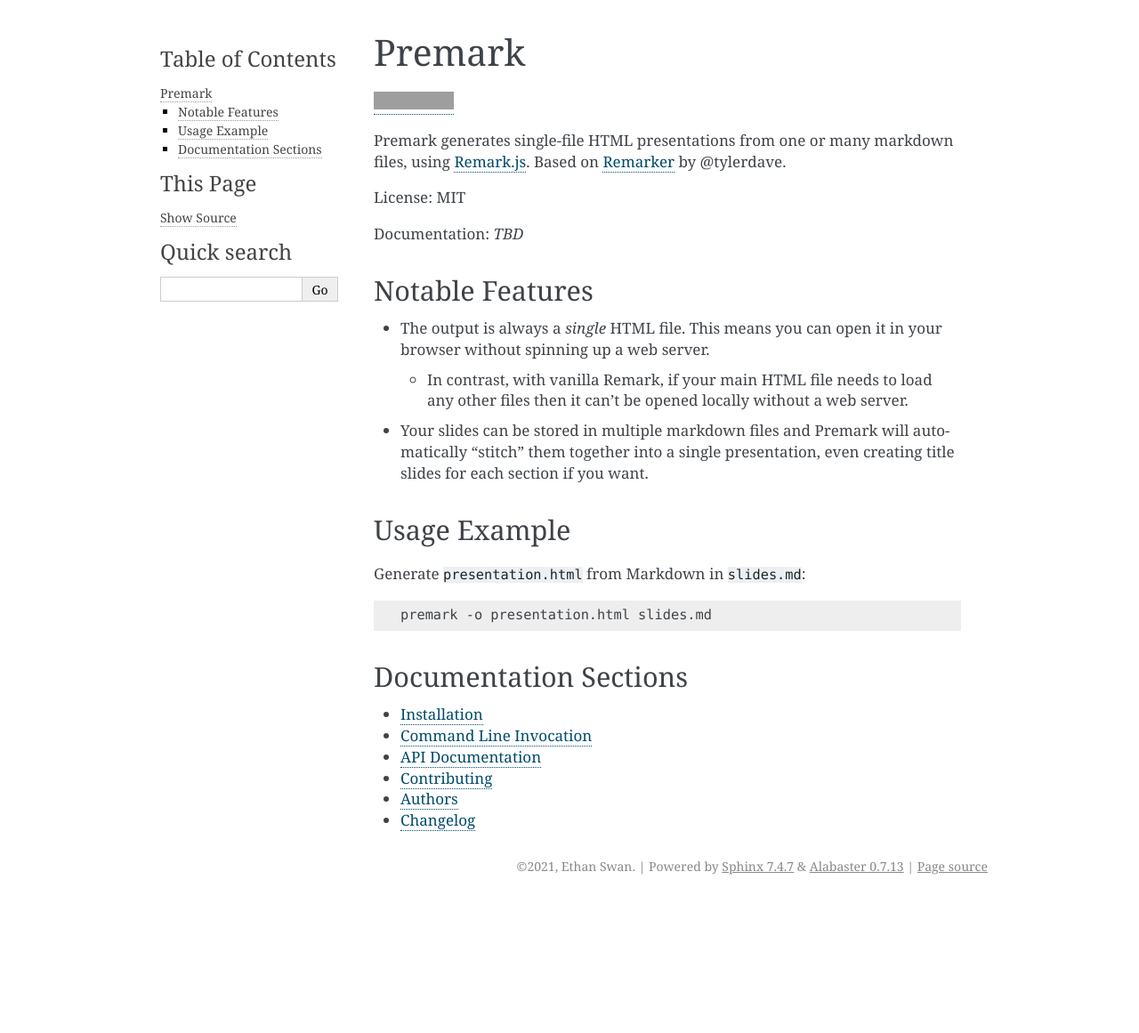
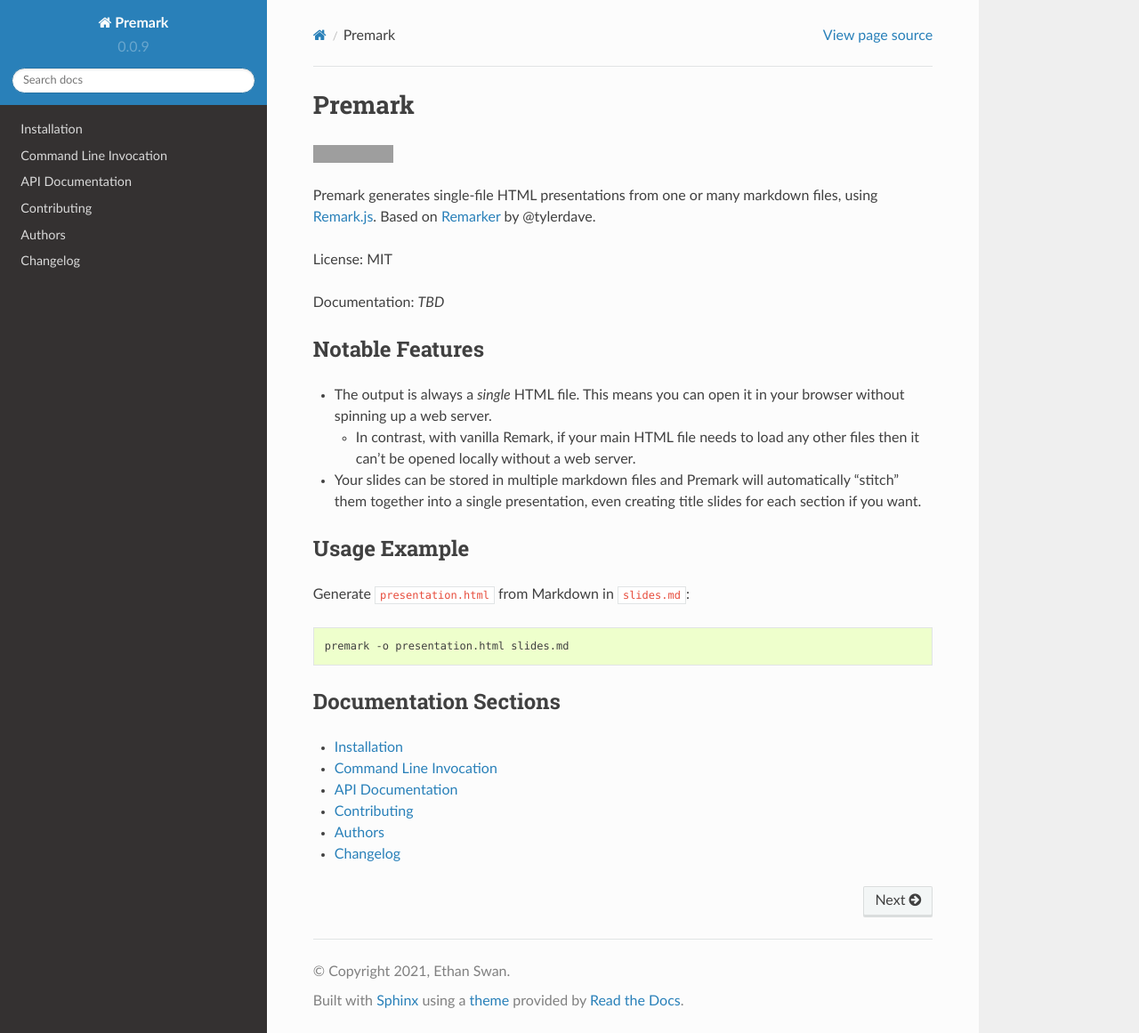
Before and after one commit to eswan18/premark, a Sphinx documentation site: the page built from docs/index.md, in a window 1280 px wide and 1161 px high. Shown: the whole window at 89% size. Built offline with Sphinx 7.4.7 and the Read the Docs theme 2.0.0, drawn with Linux system fonts in a browser that asks for light colours; grey boxes are pictures that could not be loaded.

Commit message:
Switch to RTD theme.

```diff
--- a/docs/conf.py
+++ b/docs/conf.py
@@ -111,7 +111,7 @@ pygments_style = 'sphinx'
 
 # The theme to use for HTML and HTML Help pages.  See the documentation for
 # a list of builtin themes.
-html_theme = 'alabaster'
+html_theme = 'sphinx_rtd_theme'
 
 # Theme options are theme-specific and customize the look and feel of a
 # theme further.  For a list of options available for each theme, see the
--- a/setup.cfg
+++ b/setup.cfg
@@ -42,6 +42,7 @@ tox =
     tox-pyenv
 docs =
     sphinx
+    sphinx-rtd-theme
     myst-parser>=0.12.7
 dev =
     # All of the above
@@ -53,6 +54,7 @@ dev =
     tox
     tox-pyenv
     sphinx
+    sphinx-rtd-theme
     myst-parser>=0.12.7
 
 [options.entry_points]
```
